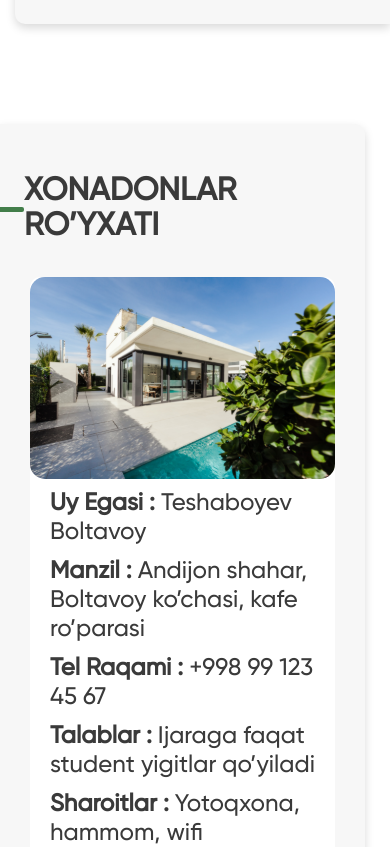
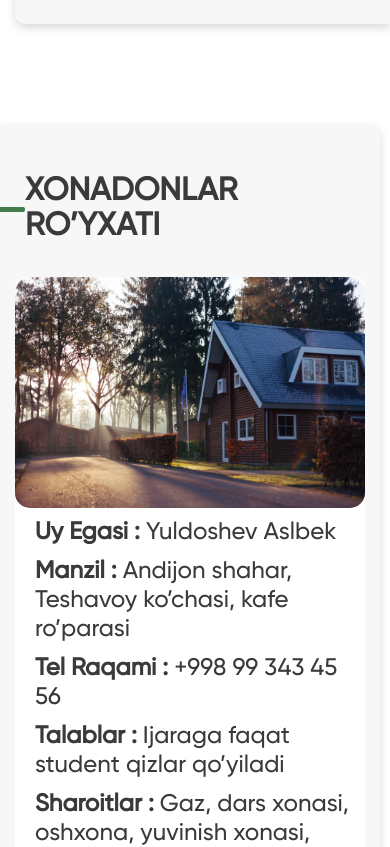
Before and after one commit to OSSwebmaster2003/andijon_qishloq_xojalik_instituti, a React (Create React App) app: page / in a window 390 px wide. Shown: the part 7520-8367 px from the top of the page. Built offline with nearby package versions, Linux system fonts and the light colour scheme.

Commit message:
some errors fixed

```diff
--- a/src/common/Footer/footer.scss
+++ b/src/common/Footer/footer.scss
@@ -322,3 +322,14 @@
     gap: 25px;
   }
 }
+@media (max-width: 350px) {
+  .footer .footer_wrapper .footer_details .footer_info > div {
+    flex-direction: column;
+    gap: 8px;
+    align-items: center;
+  }
+  .footer .footer_wrapper .footer_details .footer_icons {
+    width: 100%;
+    justify-content: center;
+  }
+}
--- a/src/components/ResSlider/ResSlider.jsx
+++ b/src/components/ResSlider/ResSlider.jsx
@@ -9,10 +9,14 @@
   var settings = {
     dots: false,
     infinite: true,
-    speed: 500,
+    speed: 1000,
     slidesToShow: 3,
     slidesToScroll: 1,
     initialSlide: 0,
+    autoplay: true,
+    // speed: 2000,
+    autoplaySpeed: 3500,
+    cssEase: "linear",
     responsive: [
       {
         breakpoint: 1401,
--- a/src/pages/Home/home.scss
+++ b/src/pages/Home/home.scss
@@ -348,6 +348,9 @@
   .home_page .most_read_books_section .books_section_wrapper {
     padding: 30px 10px;
   }
+  .home_page .flats_section .flats_wrapper .flats_body {
+    padding: 0 10px;
+  }
 }
 @media (max-width: 600px) {
   .home_page {
@@ -366,6 +369,9 @@
     .books_section_header
     h1 {
     line-height: 60px;
+  }
+  .home_page .flats_section {
+    padding-right: 10px;
   }
 }
 @media (max-width: 550px) {
```
